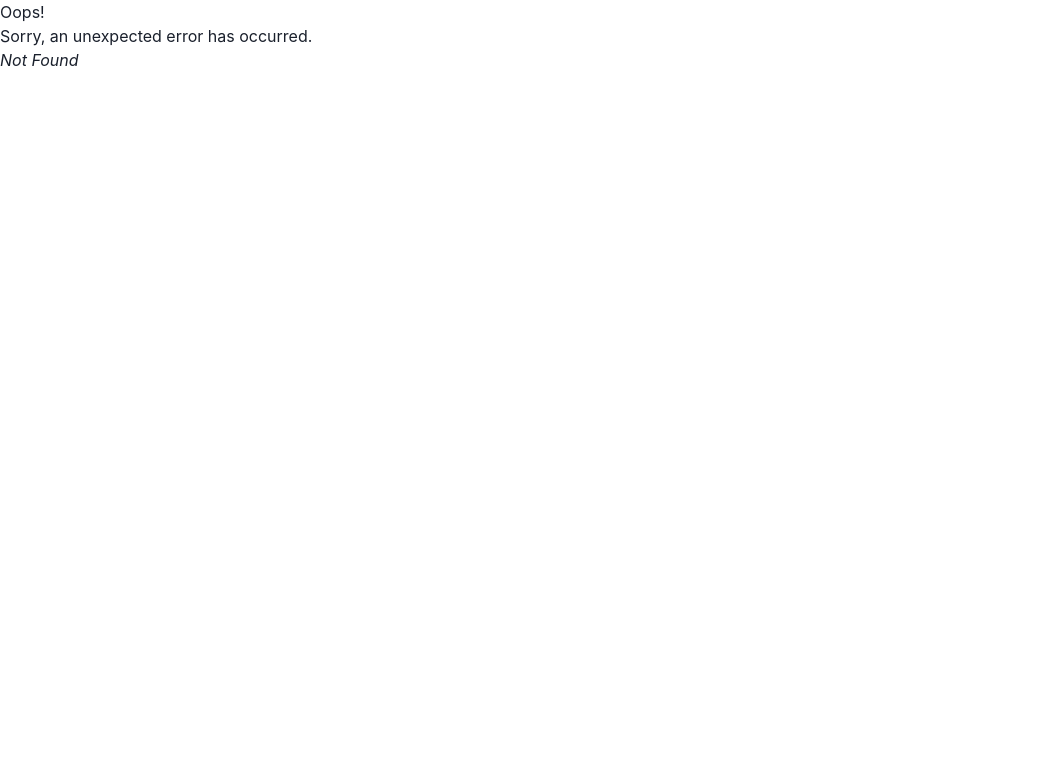
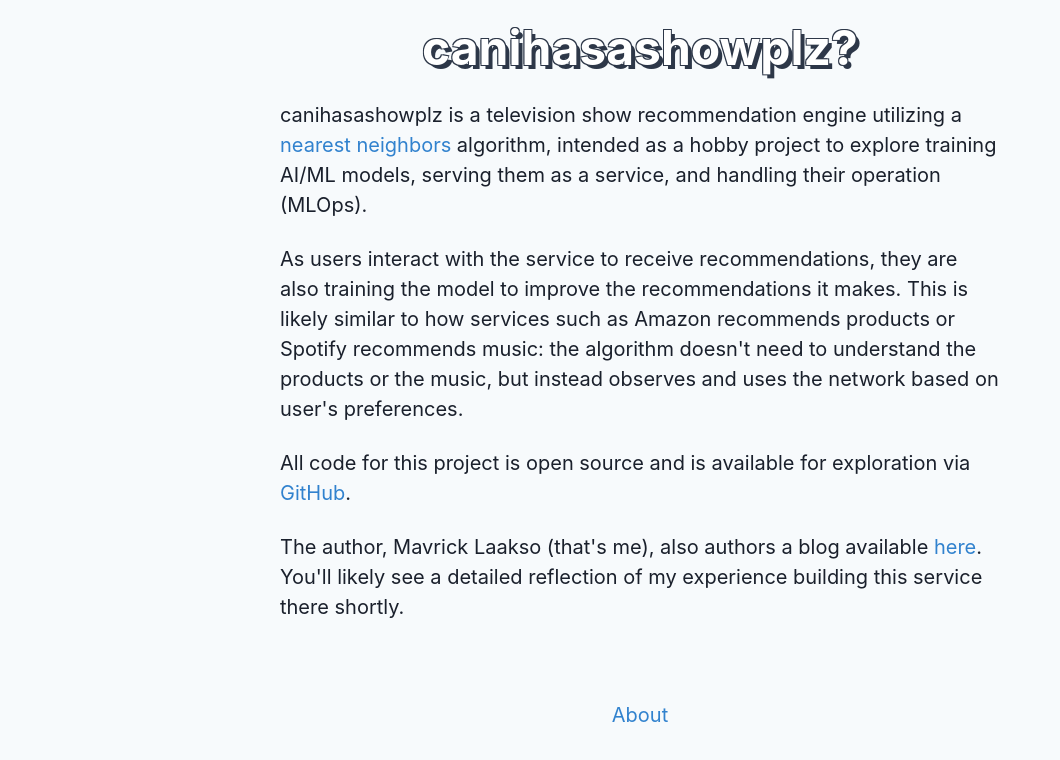
Before and after one commit to laaksomavrick/canihasashowplz, a React (Vite) app in the folder client/: page /about in a window 1280 px wide. Before the commit this address had no page. Shown: the top 760 px of the page, without its empty margins (0-1060 px from the left). Built offline with nearby package versions, Linux system fonts and the light colour scheme.

Commit message:
Create 'about' page

```diff
--- a/client/src/main.jsx
+++ b/client/src/main.jsx
@@ -11,6 +11,7 @@ import ProcessingPage from "./pages/ProcessingPage.jsx";
 import RecommendationResultsPage from "./pages/RecommendationResultsPage.jsx";
 import MakeRecommendationPage from "./pages/MakeRecommendationPage.jsx";
 import { PredictionContextProvider } from "./contexts/PredictionContext.jsx";
+import AboutPage from "./pages/AboutPage";
 
 const router = createBrowserRouter([
     {
@@ -30,6 +31,10 @@ const router = createBrowserRouter([
                 path: "/results",
                 element: <RecommendationResultsPage />,
             },
+            {
+                path: "/about",
+                element: <AboutPage />,
+            },
         ]
     },
 ]);
--- /dev/null
+++ b/client/src/pages/AboutPage.jsx
@@ -0,0 +1,27 @@
+import { Flex, Link, Text } from "@chakra-ui/react";
+
+export default function AboutPage() {
+
+  return (
+    <Flex flexDir="column">
+         <Text
+                    fontSize="xl"
+                >
+             canihasashowplz is a television show recommendation engine utilizing a{' '}<Link color="blue.500" isExternal href="https://en.wikipedia.org/wiki/K-nearest_neighbors_algorithm">nearest neighbors</Link> algorithm, intended as a hobby project to explore training AI/ML models, serving them as a service, and handling their operation (MLOps).
+         </Text>
+        <br></br>
+        <Text fontSize="xl">
+            As users interact with the service to receive recommendations, they are also training the model to improve the recommendations it makes. This is likely similar to how services such as Amazon recommends products or Spotify recommends music: the algorithm doesn't need to understand the products or the music, but instead observes and uses the network based on user's preferences.
+        </Text>
+        <br></br>
+        <Text fontSize="xl">
+            All code for this project is open source and is available for exploration via{' '}<Link color="blue.500" isExternal href="https://github.com/laaksomavrick/canihasashowplz">GitHub</Link>.
+        </Text>
+        <br></br>
+        <Text fontSize="xl">
+            The author, Mavrick Laakso (that's me), also authors a blog available{' '}<Link color="blue.500" isExternal href="https://www.technoblather.ca?utm_source=canihasashowplz">here</Link>. You'll likely see a detailed reflection of my experience building this service there shortly.
+        </Text>
+        <br></br>
+    </Flex>
+  );
+}
--- a/client/src/pages/MakeRecommendationPage.jsx
+++ b/client/src/pages/MakeRecommendationPage.jsx
@@ -44,7 +44,7 @@ function MakeRecommendationPage() {
                     pb="4"
                     fontWeight="medium"
                 >
-                    To begin, submit three television shows you enjoy:</Text>
+                    Submit three television shows you enjoy:</Text>
                 <form onSubmit={onSubmit}>
                     <Stack spacing={3}>
                         <Input
--- a/client/src/routes/Root.jsx
+++ b/client/src/routes/Root.jsx
@@ -1,5 +1,6 @@
 import { Outlet } from "react-router-dom";
-import { Box, Heading, Flex, Grid } from "@chakra-ui/react";
+import { Box, Heading, Flex, Grid, Link as ChakraLink } from "@chakra-ui/react";
+import { Link as ReactRouterLink } from 'react-router-dom'
 
 export default function Root() {
   return (
@@ -24,6 +25,11 @@ export default function Root() {
               <Box px="6">
                   <Outlet />
               </Box>
+              <Flex px="6" justifyContent="center">
+                  <ChakraLink as={ReactRouterLink} to='/about' fontSize="xl" color="blue.500">
+                      About
+                    </ChakraLink>
+              </Flex>
           </Grid>
       </Box>
   );
```
